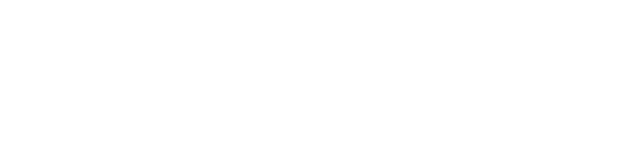
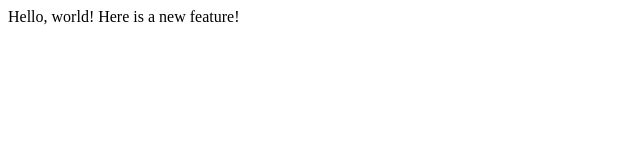
Before and after one commit to ninjaneek/lecture1, a plain HTML site: page index.html in a window 1280 px wide. Shown: the whole page, without its empty margins (0-640 px from the left). Drawn offline with Linux system fonts and the light colour scheme.

Commit message:
added another line

```diff
--- a/index.html
+++ b/index.html
@@ -1 +1,10 @@
 <!DOCTYPE html>
+<html>
+<head>
+  <title></title>
+</head>
+<body>
+  Hello, world!
+  Here is a new feature!
+</body>
+</html>
```
